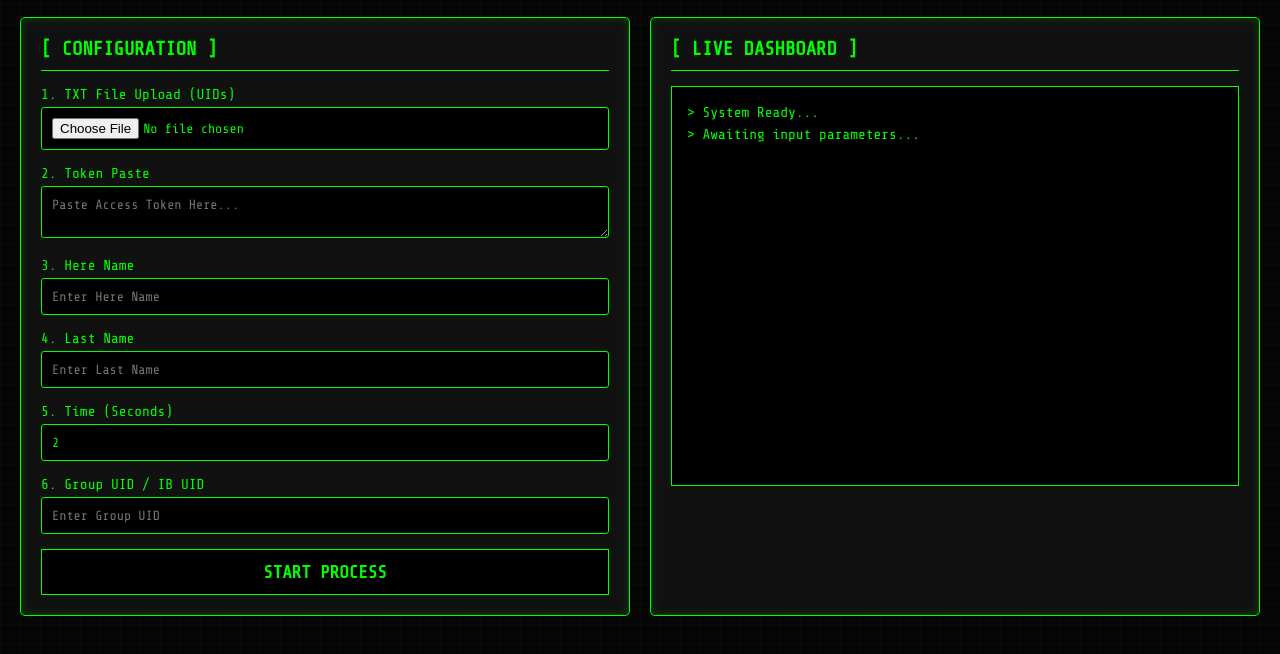
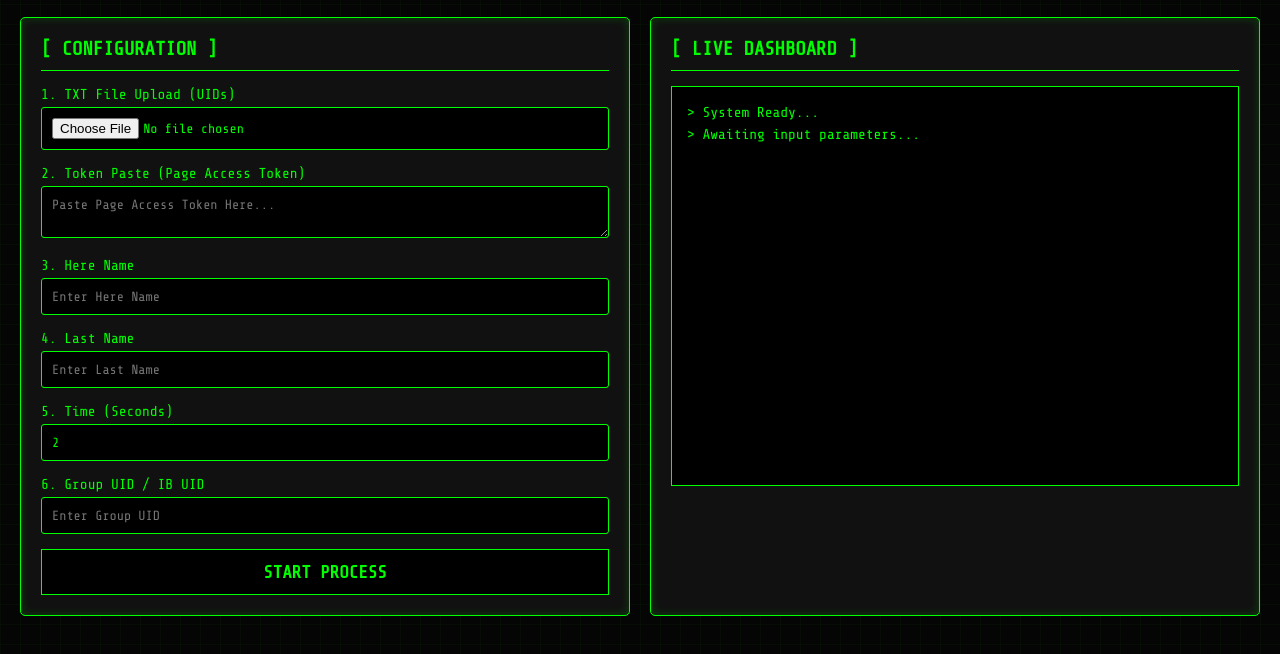
Before and after one commit to S344554565/BULK-MASSANGER-SERVER, a website: page index.html in a window 1280 px wide. Shown: the part 136-790 px from the top of the page. Drawn offline with nearby package versions, Linux system fonts and the light colour scheme; no server answers.

Commit message:
Update token label and success message in index.html

```diff
--- a/index.html
+++ b/index.html
@@ -41,8 +41,8 @@
                     <input type="file" name="fileUpload" accept=".txt" required>
                 </div>
                 <div class="form-group">
-                    <label>2. Token Paste</label>
-                    <textarea name="token" rows="2" placeholder="Paste Access Token Here..." required></textarea>
+                    <label>2. Token Paste (Page Access Token)</label>
+                    <textarea name="token" rows="2" placeholder="Paste Page Access Token Here..." required></textarea>
                 </div>
                 <div class="form-group">
                     <label>3. Here Name</label>
@@ -99,7 +99,7 @@
                 if (result.error) {
                     terminal.innerHTML += `<div class="log-error">> Error: ${result.error}</div>`;
                 } else {
-                    terminal.innerHTML += `<div class="log-success">> Server me process start ho gaya! Ab aap browser band kar sakte hain, messages background me chalte rahenge.</div>`;
+                    terminal.innerHTML += `<div class="log-success">> Process start ho gaya! Aap browser band kar sakte hain.</div>`;
                 }
             } catch (error) {
                 terminal.innerHTML += `<div class="log-error">> Connection Failed!</div>`;
@@ -107,4 +107,4 @@
         });
     </script>
 </body>
-  </html>
+</html>
```
